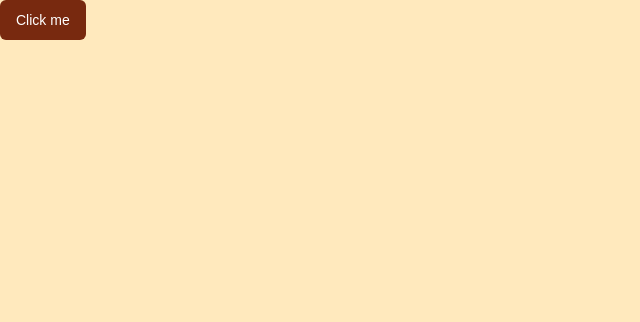
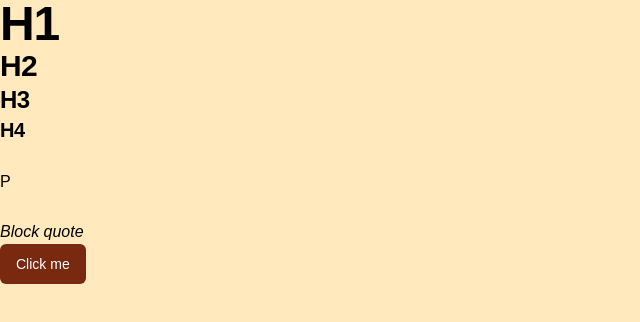
Before and after one commit to Engage-Boardgame/APP, a Next.js app: page / in a window 1280 px wide. Shown: the top 322 px of the page, without its empty margins (0-640 px from the left). Built offline with nearby package versions, Linux system fonts and the light colour scheme.

Commit message:
✨ Added custom typographie components

```diff
--- a/app/page.tsx
+++ b/app/page.tsx
@@ -1,11 +1,23 @@
 "use client";
 
 import { Button } from "@/components/ui/button";
+import TypographieH2 from "@/components/ui/TypographieH2";
+import TypographieH1 from "@/components/ui/TypographieH1";
+import TypographieH3 from "@/components/ui/TypographieH3";
+import TypographieH4 from "@/components/ui/TypographieH4";
+import TypographieP from "@/components/ui/TypographieP";
+import TypographieBlockquote from "@/components/ui/TypographieBlockquote";
 
 export default function Home() {
 
     return (
         <div>
+            <TypographieH1>H1</TypographieH1>
+            <TypographieH2>H2</TypographieH2>
+            <TypographieH3>H3</TypographieH3>
+            <TypographieH4>H4</TypographieH4>
+            <TypographieP>P</TypographieP>
+            <TypographieBlockquote>Block quote</TypographieBlockquote>
             <Button>Click me</Button>
         </div>
     );
--- /dev/null
+++ b/components/ui/TypographieBlockquote.tsx
@@ -0,0 +1,9 @@
+const TypographieBlockquote = ({children}) => {
+    return (
+        <blockquote className="mt-6 italic">
+            {children}
+        </blockquote>
+    )
+}
+
+export default TypographieBlockquote
--- /dev/null
+++ b/components/ui/TypographieH1.tsx
@@ -0,0 +1,10 @@
+const TypographieH1 = ({children}) => {
+
+    return (
+        <h1 className="scroll-m-20 text-4xl font-bold tracking-tight lg:text-5xl">
+            {children}
+        </h1>
+    )
+}
+
+export default TypographieH1
--- /dev/null
+++ b/components/ui/TypographieH2.tsx
@@ -0,0 +1,9 @@
+const TypographieH2 = ({children}) => {
+    return (
+        <h2 className="scroll-m-20 text-3xl font-semibold tracking-tight first:mt-0">
+            {children}
+        </h2>
+    )
+}
+
+export default TypographieH2
--- /dev/null
+++ b/components/ui/TypographieH3.tsx
@@ -0,0 +1,9 @@
+const TypographieH3 = ({children}) => {
+    return (
+        <h3 className="scroll-m-20 text-2xl font-semibold tracking-tight">
+            {children}
+        </h3>
+    )
+}
+
+export default TypographieH3
--- /dev/null
+++ b/components/ui/TypographieH4.tsx
@@ -0,0 +1,10 @@
+const TypographieH4 = ({children}) => {
+
+    return (
+        <h4 className="scroll-m-20 text-xl font-semibold tracking-tight">
+            {children}
+        </h4>
+    )
+}
+
+export default TypographieH4
--- /dev/null
+++ b/components/ui/TypographieP.tsx
@@ -0,0 +1,9 @@
+const TypographieP = ({children}) => {
+    return (
+        <p className="leading-7 [&:not(:first-child)]:mt-6">
+            {children}
+        </p>
+    )
+}
+
+export default TypographieP
```
